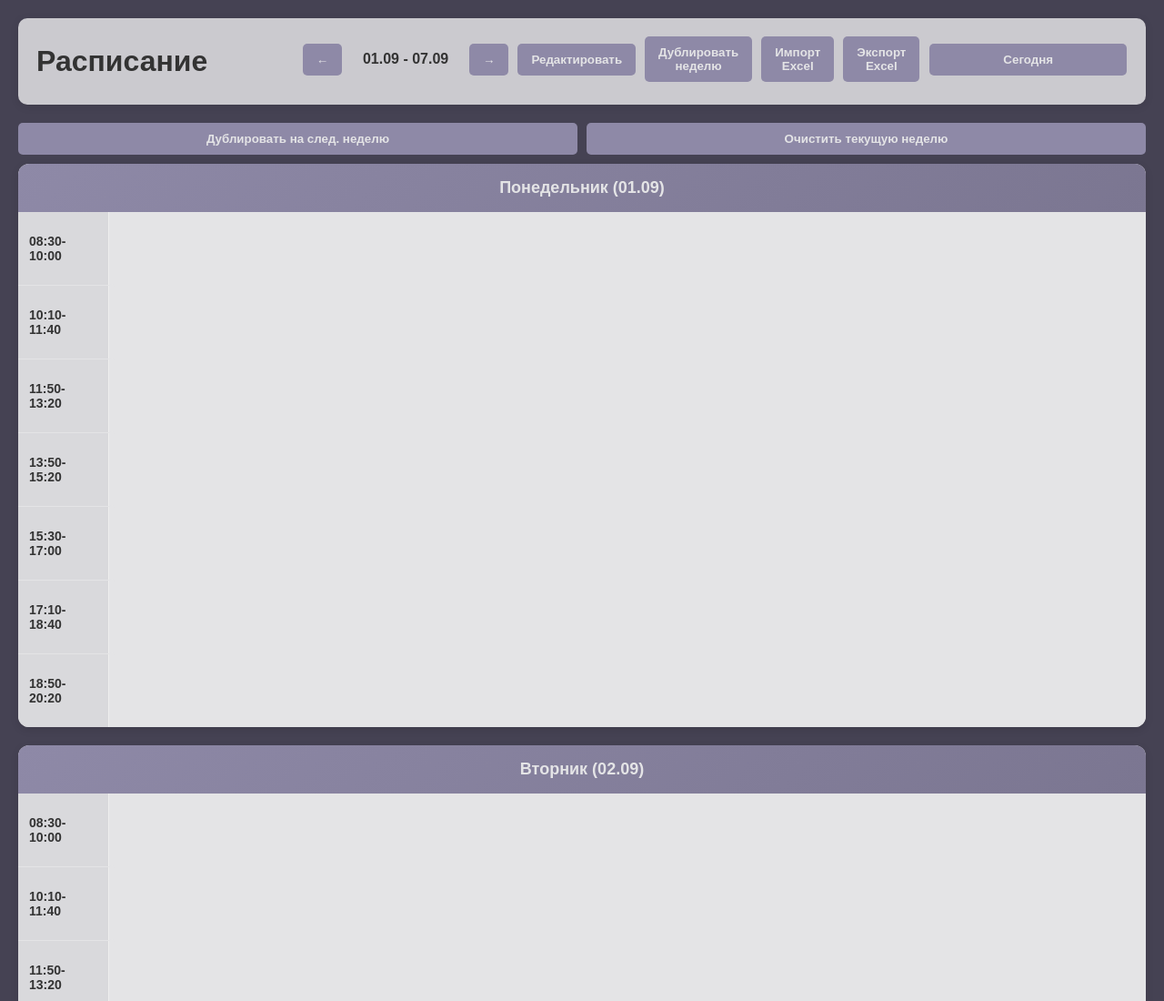
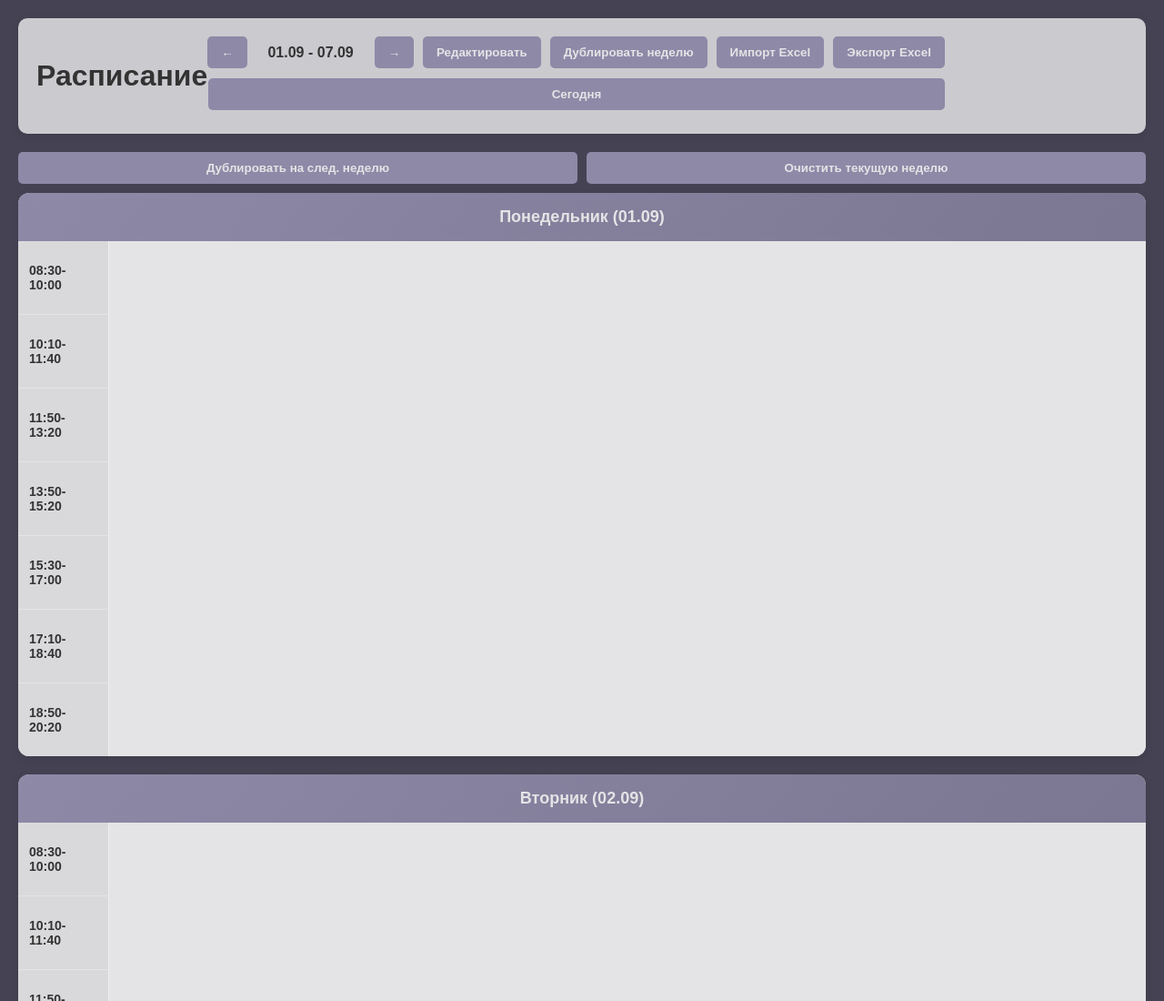
Before and after one commit to MaryaELF/Student-s-shedule, a website: page index.html in a window 1280 px wide. Shown: the top 1100 px of the page at 91% size. Drawn offline with Linux system fonts and the light colour scheme.

Commit message:
Update index.css

```diff
--- a/index.css
+++ b/index.css
@@ -31,9 +31,12 @@ header {
     display: flex;
     align-items: center;
     gap: 10px;
+    flex-wrap: wrap;
     overflow-x: auto;
     overflow-y: visible;
     padding-bottom: 5px;
+    width: 100%;
+    max-width: 100%;
     -webkit-overflow-scrolling: touch;
 }
 
```
